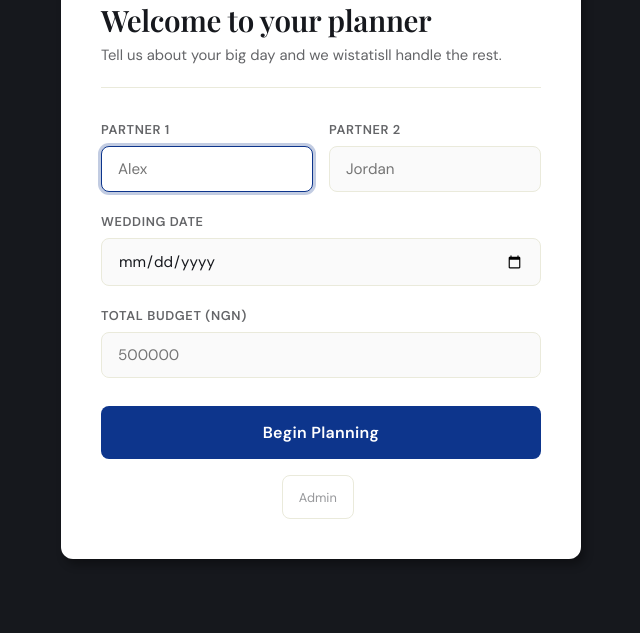
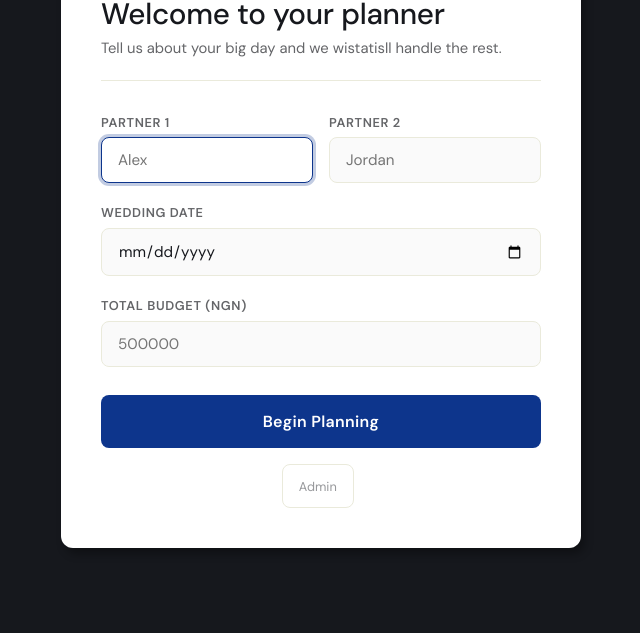
Before and after one commit to Holuwasegun/Wedding-Planner, a website: page index.html in a window 1280 px wide. Shown: the part 167-800 px from the top of the page, without its empty margins (319-959 px from the left). Drawn offline with nearby package versions, Linux system fonts and the light colour scheme; a web font is replaced by a local one.

Commit message:
Apply typography design system from design-tokens.tokens.json

```diff
--- a/index.html
+++ b/index.html
@@ -19,8 +19,7 @@
   <div id="onboarding-overlay">
     <div class="onboarding-modal">
       <div class="brand-mark">
-        <span class="dot"></span>
-        <span>codeshakers</span>
+        <img src="logo.png" alt="Codeshakers Logo" class="brand-logo">
       </div>
       <h2>Welcome to your planner</h2>
       <p class="subtitle">Tell us about your big day and we wistatisll handle the rest.</p>
@@ -58,8 +57,7 @@
     <!-- Sidebar -->
     <aside class="sidebar" id="sidebar">
       <div class="sidebar-brand">
-        <span class="dot"></span>
-        <span class="brand-name">codeshakers</span>
+        <img src="logo.png" alt="Codeshakers Logo" class="brand-logo">
       </div>
 
       <nav class="sidebar-nav">
@@ -133,8 +131,7 @@
           </svg>
         </button>
         <div class="mobile-brand">
-          <span class="dot"></span>
-          <span class="brand-text">codeshakers</span>
+          <img src="logo.png" alt="Codeshakers Logo" class="brand-logo">
         </div>
       </div>
 
@@ -366,8 +363,7 @@
   <div class="admin-modal-overlay" id="admin-modal-overlay">
     <div class="onboarding-modal" style="max-width:340px">
       <div class="brand-mark">
-        <span class="dot"></span>
-        <span>codeshakers</span>
+        <img src="logo.png" alt="Codeshakers Logo" class="brand-logo">
       </div>
       <h2 style="font-size:1.25rem">Admin Access</h2>
       <p class="subtitle">Enter your admin code to sync data to the cloud.</p>
--- a/style.css
+++ b/style.css
@@ -50,8 +50,56 @@
   --shadow-lg: 4px 6px 8px rgba(0,0,0,0.32);
   --shadow-soft: 2px 2px 20px rgba(0,0,0,0.12);
   --font-body: 'DM Sans', -apple-system, BlinkMacSystemFont, 'Segoe UI', Roboto, sans-serif;
-  --font-heading: 'Playfair Display', Georgia, 'Times New Roman', serif;
+  --font-heading: 'DM Sans', -apple-system, BlinkMacSystemFont, 'Segoe UI', Roboto, sans-serif;
   --font-label: 'Inter', -apple-system, BlinkMacSystemFont, 'Segoe UI', Roboto, sans-serif;
+  --font-display: 'DM Sans', -apple-system, BlinkMacSystemFont, 'Segoe UI', Roboto, sans-serif;
+
+  /* Typography scale (from design tokens) */
+  --display-large: 4rem;         /* 64px */
+  --display-large-lh: 1.5;
+  --display-large-ls: -2.56px;
+  --display-medium: 3.125rem;    /* 50px */
+  --display-medium-lh: 1.5;
+  --display-medium-ls: -3px;
+  --display-small: 2.5rem;       /* 40px */
+  --display-small-lh: 1.5;
+  --display-small-ls: -0.92px;
+  --headline-large: 2rem;        /* 32px */
+  --headline-large-lh: 1.5;
+  --headline-large-ls: -0.5px;
+  --headline-medium: 1.75rem;    /* 28px */
+  --headline-medium-lh: 1.5;
+  --headline-medium-ls: -0.28px;
+  --headline-small: 1.5rem;      /* 24px */
+  --headline-small-lh: 1.5;
+  --headline-small-ls: -0.24px;
+  --title-large: 1.375rem;       /* 22px */
+  --title-large-lh: 1.5;
+  --title-large-ls: -0.22px;
+  --title-medium: 1rem;          /* 16px */
+  --title-medium-lh: 1.5;
+  --title-medium-ls: -0.136px;
+  --title-small: 0.875rem;       /* 14px */
+  --title-small-lh: 1.5;
+  --title-small-ls: -0.105px;
+  --body-large: 1rem;            /* 16px */
+  --body-large-lh: 1.5;
+  --body-large-ls: -0.128px;
+  --body-medium: 0.875rem;       /* 14px */
+  --body-medium-lh: 1.5;
+  --body-medium-ls: 0px;
+  --body-small: 0.75rem;         /* 12px */
+  --body-small-lh: 1.5;
+  --body-small-ls: 0.09px;
+  --label-large: 0.875rem;       /* 14px */
+  --label-large-lh: 1.5;
+  --label-large-ls: -0.126px;
+  --label-medium: 0.75rem;       /* 12px */
+  --label-medium-lh: 1.5;
+  --label-medium-ls: 0.108px;
+  --label-small: 0.688rem;       /* 11px */
+  --label-small-lh: 1.5;
+  --label-small-ls: 0.088px;
   --transition: 0.3s cubic-bezier(0.4, 0, 0.2, 1);
   --sidebar-width: 240px;
   --sidebar-collapsed: 64px;
@@ -60,18 +108,20 @@
 html { font-size: 16px; scroll-behavior: smooth; }
 body {
   font-family: var(--font-body);
+  font-size: var(--body-medium);
+  line-height: var(--body-medium-lh);
+  letter-spacing: var(--body-medium-ls);
   background: var(--white);
   color: var(--charcoal);
-  line-height: 1.6;
   -webkit-font-smoothing: antialiased;
   -moz-osx-font-smoothing: grayscale;
   min-height: 100vh;
 }
 
-h1, h2, h3, h4, h5 { font-family: var(--font-heading); font-weight: 600; line-height: 1.3; }
-h1 { font-size: 2.5rem; letter-spacing: -0.02em; }
-h2 { font-size: 1.75rem; letter-spacing: -0.01em; }
-h3 { font-size: 1.25rem; }
+h1, h2, h3, h4, h5 { font-family: var(--font-heading); font-weight: 500; line-height: 1.3; }
+h1 { font-size: var(--headline-large); letter-spacing: var(--headline-large-ls); font-weight: 500; }
+h2 { font-size: var(--headline-medium); letter-spacing: var(--headline-medium-ls); font-weight: 500; }
+h3 { font-size: var(--headline-small); letter-spacing: var(--headline-small-ls); font-weight: 500; }
 input, button, select, textarea { font-family: var(--font-body); }
 button { cursor: pointer; }
 a { color: var(--primary); text-decoration: none; }
@@ -319,11 +369,11 @@ a { color: var(--primary); text-decoration: none; }
   flex-wrap: wrap; gap: 1.5rem;
 }
 .couple-info h1 {
-  font-size: 2rem; margin: 0; color: var(--charcoal);
+  font-size: var(--headline-large); margin: 0; color: var(--charcoal); font-weight: 500;
 }
 .couple-info .wedding-date-label {
-  color: var(--slate);
-  font-size: 0.875rem; margin-top: 0.25rem;
+  font-size: var(--body-small);
+  color: var(--slate); margin-top: 0.25rem;
   letter-spacing: 0.02em;
 }
 .couple-info .wedding-date-label strong {
@@ -339,12 +389,12 @@ a { color: var(--primary); text-decoration: none; }
 .countdown-unit { text-align: center; min-width: 60px; }
 .countdown-unit .num {
   font-family: var(--font-heading);
-  font-size: 2rem; font-weight: 700;
+  font-size: var(--display-small); font-weight: 500;
   color: var(--primary);
   line-height: 1; display: block;
 }
 .countdown-unit .label {
-  font-size: 0.7rem; text-transform: uppercase;
+  font-size: var(--label-medium); text-transform: uppercase;
   letter-spacing: 0.08em; color: var(--slate);
   margin-top: 0.25rem; display: block;
 }
@@ -382,11 +432,11 @@ a { color: var(--primary); text-decoration: none; }
 .card-data { display: flex; flex-direction: column; }
 .card-value {
   font-family: var(--font-heading);
-  font-size: 1.35rem; font-weight: 700;
+  font-size: var(--title-large); font-weight: 500;
   color: var(--charcoal); line-height: 1.2;
 }
 .card-label {
-  font-size: 0.75rem; font-weight: 500;
+  font-size: var(--label-small); font-weight: 500;
   color: var(--slate); margin-top: 0.1rem;
 }
 
@@ -898,10 +948,10 @@ a { color: var(--primary); text-decoration: none; }
 }
 
 @media (max-width: 768px) {
-  h1 { font-size: 1.75rem; }
-  h2 { font-size: 1.35rem; }
+  h1 { font-size: var(--headline-medium); }
+  h2 { font-size: var(--title-large); }
   .dashboard-header { padding: 1.25rem 1rem; }
-  .couple-info h1 { font-size: 1.5rem; }
+  .couple-info h1 { font-size: var(--headline-small); }
   .countdown-block { width: 100%; justify-content: center; padding: 0.75rem 1rem; background: var(--white); border: 1px solid var(--border); box-shadow: var(--shadow-soft); }
   .countdown-unit { min-width: 50px; }
   .countdown-unit .num { font-size: 1.3rem; }
@@ -1000,3 +1050,5 @@ a { color: var(--primary); text-decoration: none; }
 .budget-ledger::-webkit-scrollbar-track, .chat-messages::-webkit-scrollbar-track { background: transparent; }
 .budget-ledger::-webkit-scrollbar-thumb, .chat-messages::-webkit-scrollbar-thumb { background: var(--border); border-radius: 99px; }
 .budget-ledger::-webkit-scrollbar-thumb:hover, .chat-messages::-webkit-scrollbar-thumb:hover { background: var(--light-slate); }
+
+.brand-logo { max-height: 48px; width: auto; object-fit: contain; }
```
